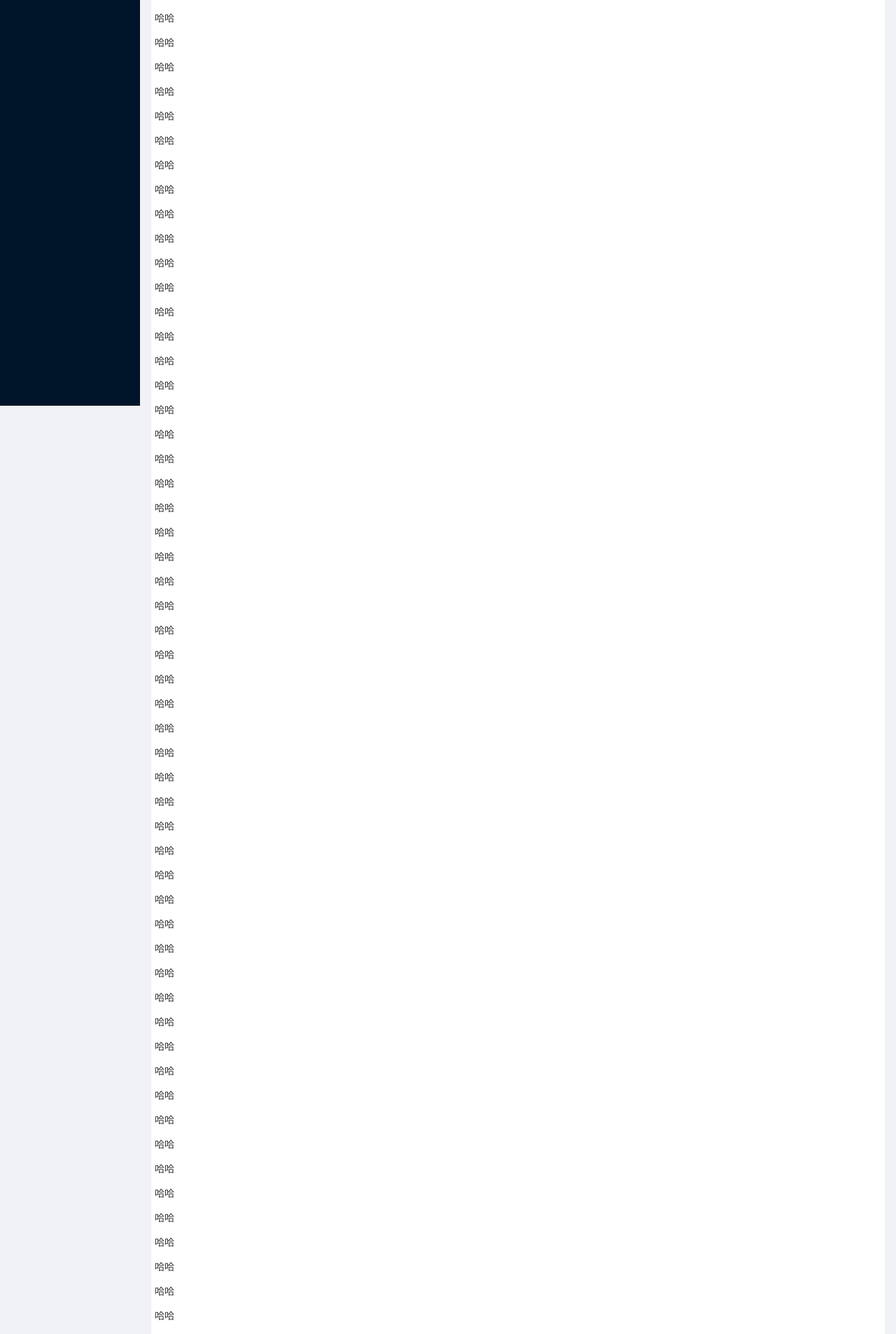
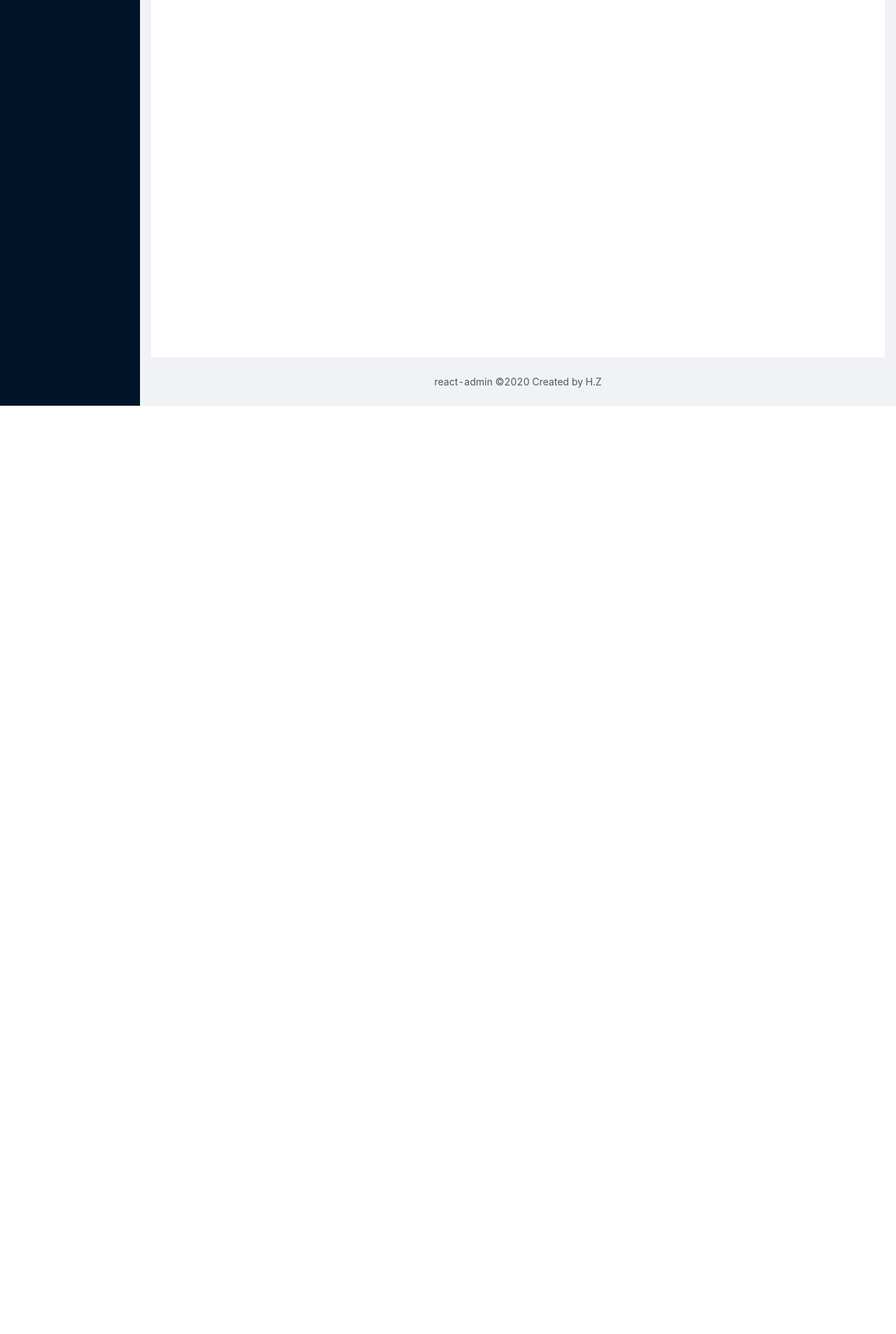
Before and after one commit to hz199/react-mobx-sdudy, a React app: page /#/app in a window 1280 px wide. Shown: the part 220-2127 px from the top of the page at 70% size. After the commit the page ends 800 px from the top, so only its background shows below. Built offline with nearby package versions, Linux system fonts and the light colour scheme.

Commit message:
临时提交

```diff
--- a/mock/home.js
+++ b/mock/home.js
@@ -31,7 +31,7 @@ module.exports = function(app) {
             'number|100-9999': 100
           }
         ],
-        LineBarChartOption: {
+        lineBarChartOption: {
           title: '@ctitle(5)',
           'series|2-3': [
             {
@@ -62,7 +62,7 @@ module.exports = function(app) {
             key: '@string(7, 10)'
           }
         ],
-        'CommentList|3-4': [
+        'commentList|3-4': [
           {
             actions: '@ctitle(2)',
             author: '@cname',
--- a/src/App.tsx
+++ b/src/App.tsx
@@ -104,7 +104,6 @@ class App extends React.PureComponent<AppInterfaces.IAppProps> {
               this.handleMenuClick()
             }}
           ></AdminHeader>
-
           <Layout.Content
             style={{ margin: '8px 16px 0', display: 'flex', flexDirection: 'column' }}
           >
@@ -114,7 +113,7 @@ class App extends React.PureComponent<AppInterfaces.IAppProps> {
               </React.Suspense>
             </div>
             <Layout.Footer style={{ textAlign: 'center' }}>
-              react-admin ©2019 Created by H.Z
+              react-admin ©2020 Created by H.Z
             </Layout.Footer>
           </Layout.Content>
         </Layout>
--- a/src/routes/config.ts
+++ b/src/routes/config.ts
@@ -8,7 +8,7 @@ interface Meta {
    */
   flag?: boolean
 }
-
+// React.LazyExoticComponent<typeof Home>
 export interface RouteConfig<T = any> {
   name: string
   path: string
--- a/src/views/Home/index.tsx
+++ b/src/views/Home/index.tsx
@@ -16,69 +16,6 @@ class Home extends PureComponent<IProps> {
         {homeStore.homeNum}
         <div>
           <Button type="primary" onClick={() => homeStore.handle()}>点击</Button>
-          <p>哈哈</p>
-          <p>哈哈</p>
-          <p>哈哈</p>
-          <p>哈哈</p>
-          <p>哈哈</p>
-          <p>哈哈</p>
-          <p>哈哈</p>
-          <p>哈哈</p>
-          <p>哈哈</p>
-          <p>哈哈</p>
-          <p>哈哈</p>
-          <p>哈哈</p>
-          <p>哈哈</p>
-          <p>哈哈</p>
-          <p>哈哈</p>
-          <p>哈哈</p>
-          <p>哈哈</p>
-          <p>哈哈</p>
-          <p>哈哈</p>
-          <p>哈哈</p>
-          <p>哈哈</p>
-          <p>哈哈</p>
-          <p>哈哈</p>
-          <p>哈哈</p>
-          <p>哈哈</p>
-          <p>哈哈</p>
-          <p>哈哈</p>
-          <p>哈哈</p>
-          <p>哈哈</p>
-          <p>哈哈</p>
-          <p>哈哈</p>
-          <p>哈哈</p>
-          <p>哈哈</p>
-          <p>哈哈</p>
-          <p>哈哈</p>
-          <p>哈哈</p>
-          <p>哈哈</p>
-          <p>哈哈</p>
-          <p>哈哈</p>
-          <p>哈哈</p>
-          <p>哈哈</p>
-          <p>哈哈</p>
-          <p>哈哈</p>
-          <p>哈哈</p>
-          <p>哈哈</p>
-          <p>哈哈</p>
-          <p>哈哈</p>
-          <p>哈哈</p>
-          <p>哈哈</p>
-          <p>哈哈</p>
-          <p>哈哈</p>
-          <p>哈哈</p>
-          <p>哈哈</p>
-          <p>哈哈</p>
-          <p>哈哈</p>
-          <p>哈哈</p>
-          <p>哈哈</p>
-          <p>哈哈</p>
-          <p>哈哈</p>
-          <p>哈哈</p>
-          <p>哈哈</p>
-          <p>哈哈</p>
-          <p>哈哈</p>
         </div>
       </div>
     )
--- /dev/null
+++ b/src/views/Login/index.less
@@ -0,0 +1,11 @@
+.login {
+  position: absolute;
+  top: 0;
+  right: 0;
+  bottom: 0;
+  left: 0;
+  display: flex;
+  align-items: center;
+  justify-content: center;
+  &__form {}
+}
--- a/src/views/Login/index.tsx
+++ b/src/views/Login/index.tsx
@@ -1,11 +1,14 @@
 import React, { PureComponent } from 'react'
+import './index.less'
 interface IProps {}
 
 class Login extends PureComponent<IProps> {
   render() {
     return (
-      <div>
-        Login
+      <div className="login">
+        <div className="login__form">
+          form
+        </div>
       </div>
     )
   }
```
